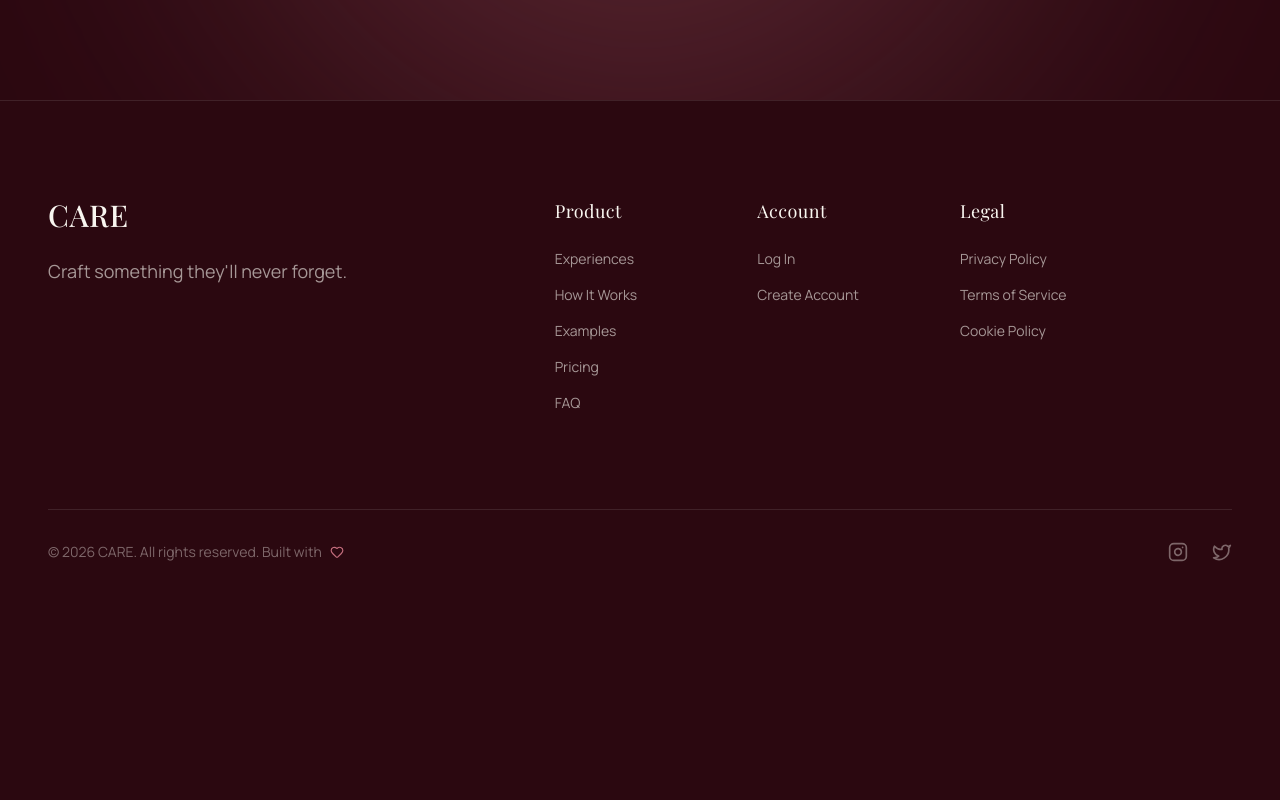
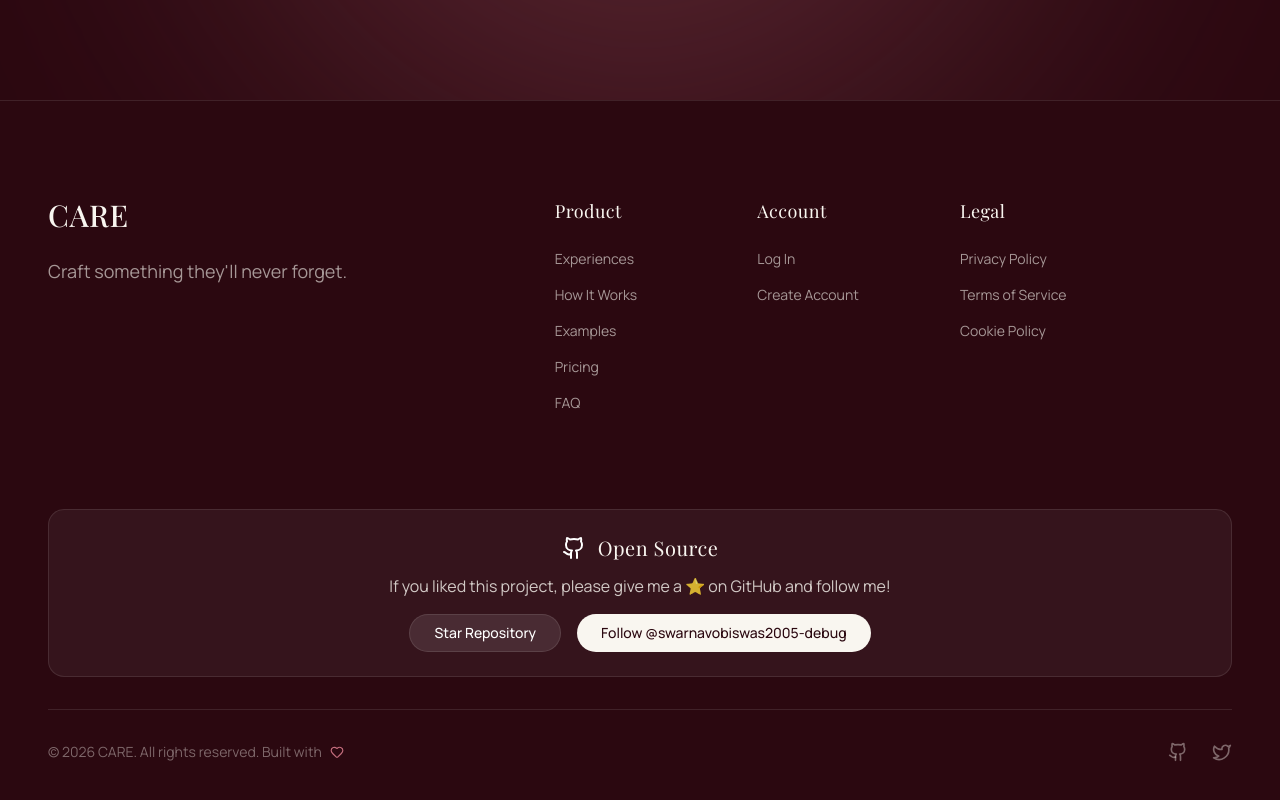
Before and after one commit to swarnavobiswas2005-debug/care, a Next.js app: page / in a window 1280 px wide. Shown: the part 4824-5624 px from the top of the page. Before the commit the page ends 5434 px from the top, so only its background shows below. Built offline with nearby package versions, Linux system fonts and the light colour scheme; no server answers.

Commit message:
Add GitHub open source banner to footer

```diff
--- a/src/components/Footer.tsx
+++ b/src/components/Footer.tsx
@@ -39,14 +39,32 @@ export function Footer() {
 
       </div>
 
+      <div className="max-w-7xl mx-auto flex flex-col items-center text-center mt-12 mb-8 p-6 bg-white/5 rounded-2xl border border-white/10">
+        <div className="flex items-center gap-3 mb-3">
+          <svg xmlns="http://www.w3.org/2000/svg" width="24" height="24" viewBox="0 0 24 24" fill="none" stroke="currentColor" strokeWidth="2" strokeLinecap="round" strokeLinejoin="round" className="text-white"><path d="M15 22v-4a4.8 4.8 0 0 0-1-3.5c3 0 6-2 6-5.5.08-1.25-.27-2.48-1-3.5.28-1.15.28-2.35 0-3.5 0 0-1 0-3 1.5-2.64-.5-5.36-.5-8 0C6 2 5 2 5 2c-.3 1.15-.3 2.35 0 3.5A5.403 5.403 0 0 0 4 9c0 3.5 3 5.5 6 5.5-.39.49-.68 1.05-.85 1.65-.17.6-.22 1.23-.15 1.85v4"/><path d="M9 18c-4.51 2-5-2-7-2"/></svg>
+          <span className="text-primary-ivory font-display text-xl tracking-wide">Open Source</span>
+        </div>
+        <p className="text-primary-ivory/80 font-sans mb-4">
+          If you liked this project, please give me a ⭐ on GitHub and follow me!
+        </p>
+        <div className="flex gap-4">
+          <a href="https://github.com/swarnavobiswas2005-debug/care" target="_blank" rel="noopener noreferrer" className="px-6 py-2 bg-white/10 hover:bg-white/20 text-white rounded-full text-sm font-medium transition-colors border border-white/10 flex items-center gap-2">
+            Star Repository
+          </a>
+          <a href="https://github.com/swarnavobiswas2005-debug" target="_blank" rel="noopener noreferrer" className="px-6 py-2 bg-primary-ivory hover:bg-white text-primary-wine rounded-full text-sm font-medium transition-colors flex items-center gap-2">
+            Follow @swarnavobiswas2005-debug
+          </a>
+        </div>
+      </div>
+
       <div className="max-w-7xl mx-auto flex flex-col md:flex-row items-center justify-between pt-8 border-t border-white/10 gap-6">
         <p className="text-primary-ivory/40 text-sm font-sans flex items-center gap-1">
           &copy; {new Date().getFullYear()} CARE. All rights reserved. Built with <Heart size={14} className="text-accent-rose mx-1" />
         </p>
 
         <div className="flex items-center gap-6">
-          <a href="#" className="text-primary-ivory/40 hover:text-primary-ivory transition-colors" aria-label="Instagram">
-            <svg xmlns="http://www.w3.org/2000/svg" width="20" height="20" viewBox="0 0 24 24" fill="none" stroke="currentColor" strokeWidth="2" strokeLinecap="round" strokeLinejoin="round"><rect width="20" height="20" x="2" y="2" rx="5" ry="5"/><path d="M16 11.37A4 4 0 1 1 12.63 8 4 4 0 0 1 16 11.37z"/><line x1="17.5" x2="17.51" y1="6.5" y2="6.5"/></svg>
+          <a href="https://github.com/swarnavobiswas2005-debug" target="_blank" rel="noopener noreferrer" className="text-primary-ivory/40 hover:text-primary-ivory transition-colors" aria-label="GitHub">
+            <svg xmlns="http://www.w3.org/2000/svg" width="20" height="20" viewBox="0 0 24 24" fill="none" stroke="currentColor" strokeWidth="2" strokeLinecap="round" strokeLinejoin="round"><path d="M15 22v-4a4.8 4.8 0 0 0-1-3.5c3 0 6-2 6-5.5.08-1.25-.27-2.48-1-3.5.28-1.15.28-2.35 0-3.5 0 0-1 0-3 1.5-2.64-.5-5.36-.5-8 0C6 2 5 2 5 2c-.3 1.15-.3 2.35 0 3.5A5.403 5.403 0 0 0 4 9c0 3.5 3 5.5 6 5.5-.39.49-.68 1.05-.85 1.65-.17.6-.22 1.23-.15 1.85v4"/><path d="M9 18c-4.51 2-5-2-7-2"/></svg>
           </a>
           <a href="#" className="text-primary-ivory/40 hover:text-primary-ivory transition-colors" aria-label="Twitter">
             <svg xmlns="http://www.w3.org/2000/svg" width="20" height="20" viewBox="0 0 24 24" fill="none" stroke="currentColor" strokeWidth="2" strokeLinecap="round" strokeLinejoin="round"><path d="M22 4s-.7 2.1-2 3.4c1.6 10-9.4 17.3-18 11.6 2.2.1 4.4-.6 6-2C3 15.5.5 9.6 3 5c2.2 2.6 5.6 4.1 9 4-.9-4.2 4-6.6 7-3.8 1.1 0 3-1.2 3-1.2z"/></svg>
```
